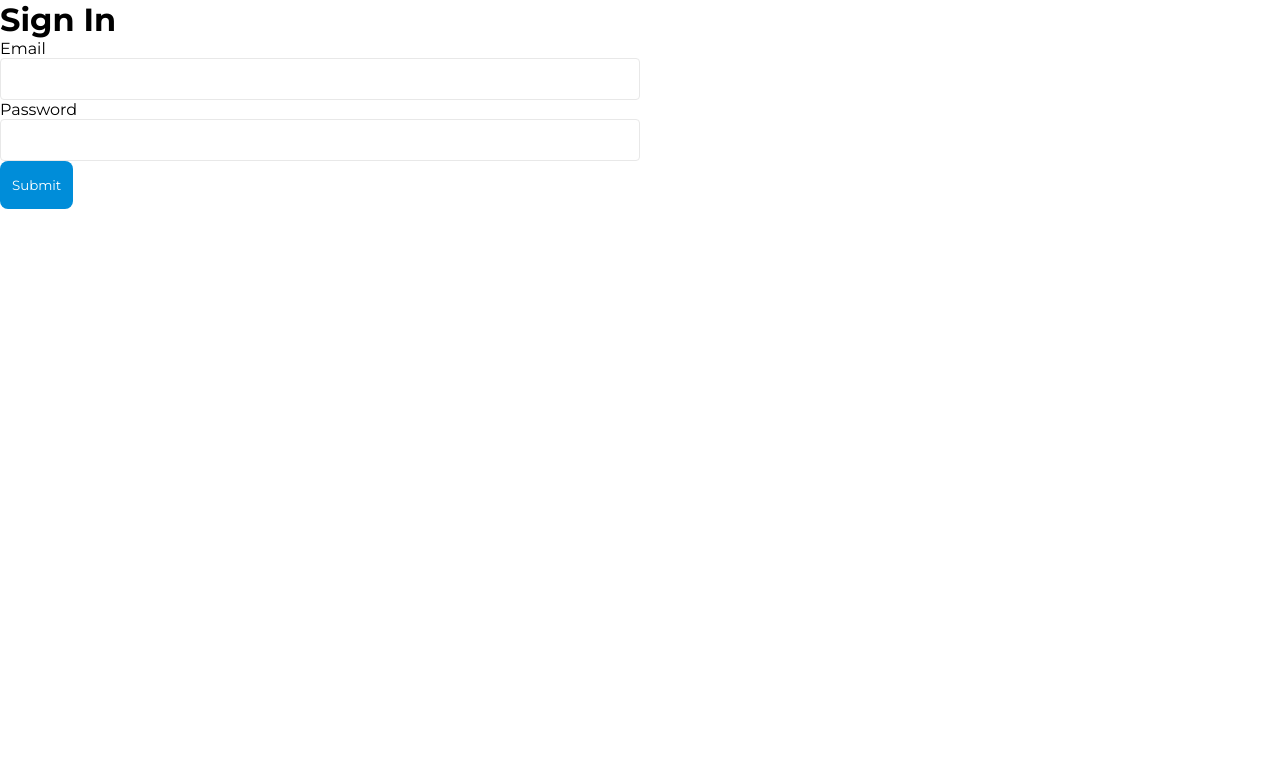
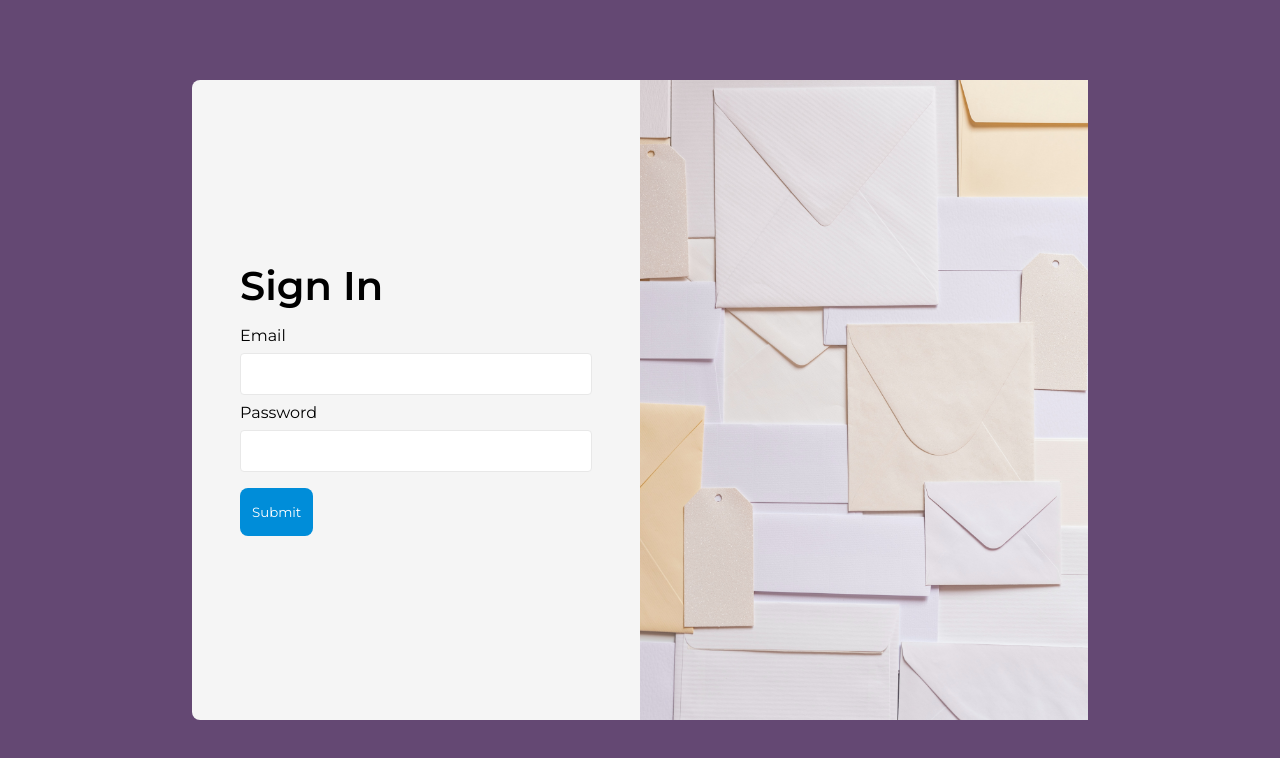
Before and after one commit to TwitoCode/Post-It-Client, a React (Create React App) app: page /account/signin in a window 1280 px wide. Shown: the top 758 px of the page. Built offline with nearby package versions, Linux system fonts and the light colour scheme.

Commit message:
Sign in and out page styles now completed -When signed in, navbar shows username

```diff
--- a/src/components/misc/Navbar/Navbar.scss
+++ b/src/components/misc/Navbar/Navbar.scss
@@ -47,6 +47,12 @@
 			margin-left: 1rem;
 			font-size: 1rem;
 		}
+
+		.username {
+			color: white;
+			font-weight: 400;
+			font-size: 1.25rem;
+		}
 	}
 }
 
--- a/src/components/misc/Navbar/Navbar.tsx
+++ b/src/components/misc/Navbar/Navbar.tsx
@@ -36,6 +36,7 @@ export const Navbar: FC = () => {
 								</Link>
 							</>
 						)}
+						{user && <h1 className='username'>Signed in as {user.displayName}</h1>}
 					</div>
 				</div>
 			</div>
--- a/src/components/misc/UserForm/UserForm.scss
+++ b/src/components/misc/UserForm/UserForm.scss
@@ -1,16 +1,30 @@
 @import '../global.scss';
 
+form {
+	width: 100%;
+	padding: 3rem;
+
+	h1 {
+		font-weight: 600;
+		font-size: 2.5rem;
+		margin-bottom: 0.5rem;
+		margin-top: 0.5rem;
+	}
 	.input-group {
 		display: flex;
 		flex-direction: column;
 		justify-items: center;
-	// align-items: center;
+
+		label {
+			margin-bottom: 0.5rem;
+			margin-top: 0.5rem;
+		}
 
 		input {
 			outline: none;
 			border: #e8e8e8 1px solid;
 			padding: 0.75rem;
-		width: 50%;
+			width: 100%;
 			border-radius: 0.25rem;
 		}
 	}
@@ -19,6 +33,8 @@
 		@include Button;
 		$color: #008dd9;
 		background-color: $color;
+		margin-top: 1rem;
+
 		&:hover {
 			background-color: darken($color, 20);
 		}
@@ -26,4 +42,9 @@
 
 	.error {
 		color: #a80000;
+		font-weight: 400;
+		font-size: 1.25rem;
+		margin: 0.75rem;
+		margin-left: 0;
 	}
+}
--- a/src/components/misc/UserForm/UserForm.tsx
+++ b/src/components/misc/UserForm/UserForm.tsx
@@ -54,16 +54,16 @@ export const UserForm = (props: Props): ReactElement => {
 				<form onSubmit={submit}>
 					<h1>Sign Up</h1>
 					<div className='input-group'>
+						<label>Username</label>
+						<input onChange={(e) => setUsername(e.target.value)} />
+					</div>
+					<div className='input-group'>
 						<label>Email</label>
 						<input type='email' onChange={(e) => setEmail(e.target.value)} />
 					</div>
 					<div className='input-group'>
 						<label>Password</label>
 						<input type='password' onChange={(e) => setPassword(e.target.value)} />
-					</div>
-					<div className='input-group'>
-						<label>Username</label>
-						<input onChange={(e) => setUsername(e.target.value)} />
 					</div>
 					<button type='submit' className='submit-button'>
 						Submit
@@ -88,7 +88,6 @@ export const UserForm = (props: Props): ReactElement => {
 					<h1 className='error'>{error}</h1>
 				</form>
 			)}
-			{/* {(props.type !== 'out' || "in") && <h1>Type not valid</h1>} */}
 		</>
 	);
 };
--- /dev/null
+++ b/src/components/pages/SignInOrUpContainer/SignInOrUpContainer.scss
@@ -0,0 +1,46 @@
+@import '../../misc/global.scss';
+
+.bg {
+	display: flex;
+	justify-content: center;
+	align-items: center;
+
+	background: $bgColor;
+	width: 100vw;
+	height: 100vh;
+}
+
+.form-container {
+	background-color: #f5f5f5;
+	border-radius: 0.5rem;
+	width: 70%;
+	height: 80%;
+
+	.grid-container {
+		width: 100%;
+		height: 100%;
+
+		.grid {
+			width: 100%;
+			height: 100%;
+			display: grid;
+			grid-template-columns: 1fr 1fr;
+
+			.child {
+				display: flex;
+				justify-content: center;
+				align-items: center;
+
+				width: 100%;
+				height: 100%;
+			}
+
+			.img {
+				background-position: center;
+				background-repeat: no-repeat;
+				background-size: cover;
+				background-image: url('../../../assets/images/mail-bg.jpg');
+			}
+		}
+	}
+}
--- a/src/components/pages/SignInOrUpContainer/SignInOrUpContainer.tsx
+++ b/src/components/pages/SignInOrUpContainer/SignInOrUpContainer.tsx
@@ -1,14 +1,25 @@
 import React, { FC } from 'react';
 import { useParams } from 'react-router-dom';
 import { UserForm } from '../../misc/UserForm/UserForm';
+import './SignInOrUpContainer.scss';
 
 export const SignInOrUpContainer: FC = () => {
-	const { type } = useParams<{type: string}>();
+	const { type } = useParams<{ type: string }>();
 
 	return (
-		<>
-			{type === 'signup' && <UserForm type='up' />}
-			{type === 'signin' && <UserForm type='in' />}
-		</>
+		<div className='bg'>
+			<div className='form-container'>
+				<div className='grid-container'>
+					<div className='grid'>
+						<div className='child'>
+							{type === 'signup' && <UserForm type='up' />}
+							{type === 'signin' && <UserForm type='in' />}
+						</div>
+
+						<div className='img'></div>
+					</div>
+				</div>
+			</div>
+		</div>
 	);
 };
```
Also changed, not shown: src/assets/images/mail-bg.jpg (added). Lines whose indentation alone changed are shown as unchanged.
